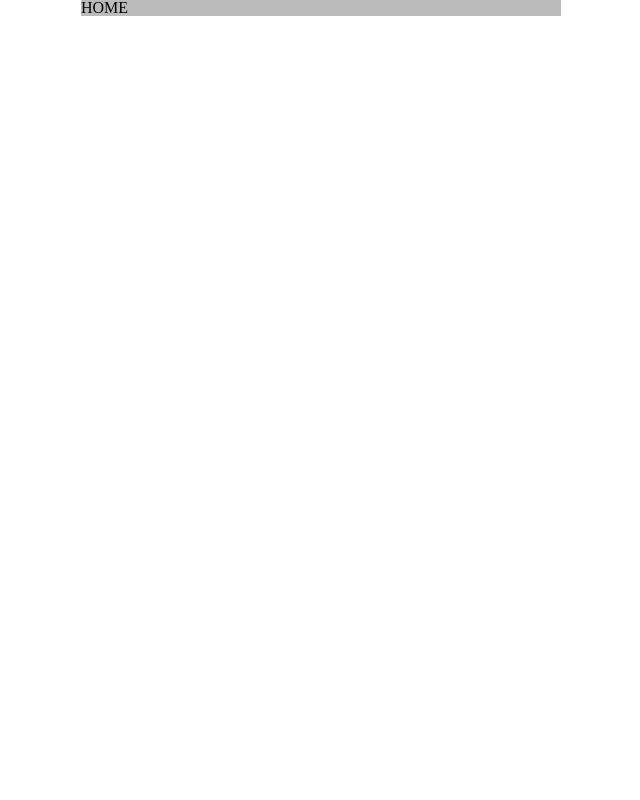
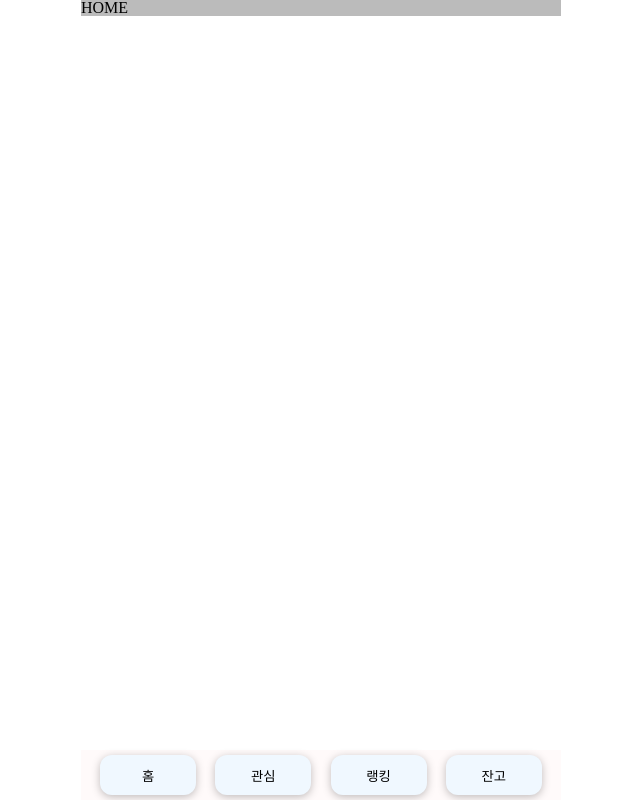
Before and after one commit to raehy19/investing_frontend, a Next.js app in the folder investing-frontend/: page / in a window 1280 px wide. Shown: the whole page, without its empty margins (319-959 px from the left). Built offline with nearby package versions, Linux system fonts and the light colour scheme.

Commit message:
feat : add Navbar

```diff
--- a/investing-frontend/pages/index.jsx
+++ b/investing-frontend/pages/index.jsx
@@ -1,11 +1,12 @@
 import Layout from '../src/components/Layout';
+import Home from '../src/components/Home';
 
-const Home = () => {
+const Main = () => {
 	return (
 		<Layout>
-			<div style={{ backgroundColor: '#bbbbbb', width: '100%' }}>HOME</div>
+			<Home />
 		</Layout>
 	);
 };
 
-export default Home;
+export default Main;
--- /dev/null
+++ b/investing-frontend/src/components/Home/index.jsx
@@ -0,0 +1,5 @@
+const Home = () => {
+	return <div style={{ backgroundColor: '#bbbbbb', width: '100%' }}>HOME</div>;
+};
+
+export default Home;
--- a/investing-frontend/src/components/Layout/index.jsx
+++ b/investing-frontend/src/components/Layout/index.jsx
@@ -1,10 +1,12 @@
 import React from 'react';
 import styled from 'styled-components';
+import Navbar from '../Navbar';
 
 const Layout = ({ children }) => {
 	return (
 		<Container>
 			<Content>{children}</Content>
+			<Navbar />
 		</Container>
 	);
 };
--- /dev/null
+++ b/investing-frontend/src/components/Navbar/index.jsx
@@ -0,0 +1,39 @@
+import styled from 'styled-components';
+import { useRouter } from 'next/router';
+
+const Navbar = () => {
+	const router = useRouter();
+	return (
+		<Container>
+			<Button onClick={() => router.push('/')}>홈</Button>
+			<Button>관심</Button>
+			<Button>랭킹</Button>
+			<Button>잔고</Button>
+		</Container>
+	);
+};
+
+const Container = styled.div`
+	background-color: snow;
+	display: flex;
+	flex-direction: row;
+	justify-content: space-evenly;
+	align-items: center;
+	width: 100%;
+	height: 50px;
+	position: fixed;
+	max-width: 480px;
+	min-width: 320px;
+	bottom: 0;
+	z-index: 1;
+`;
+
+const Button = styled.button`
+	background-color: aliceblue;
+	width: 20%;
+	height: 40px;
+	border-radius: 12px;
+	box-shadow: 0 2px 8px rgba(0, 0, 0, 0.25);
+`;
+
+export default Navbar;
--- a/investing-frontend/src/styles/globalStyle.js
+++ b/investing-frontend/src/styles/globalStyle.js
@@ -11,6 +11,23 @@ const GlobalStyle = createGlobalStyle`
     body {
       font-size: 16px;
     }
+
+    button {
+      cursor: pointer;
+      margin: 0;
+      border: 0;
+      display: inline-flex;
+      outline: 0;
+      padding: 0;
+      position: relative;
+      align-items: center;
+      border-radius: 0;
+      user-select: none;
+      justify-content: center;
+      background-color: transparent;
+      -webkit-appearance: none;
+      -webkit-tap-highlight-color: transparent;
+    }
   }
 `;
 
```
